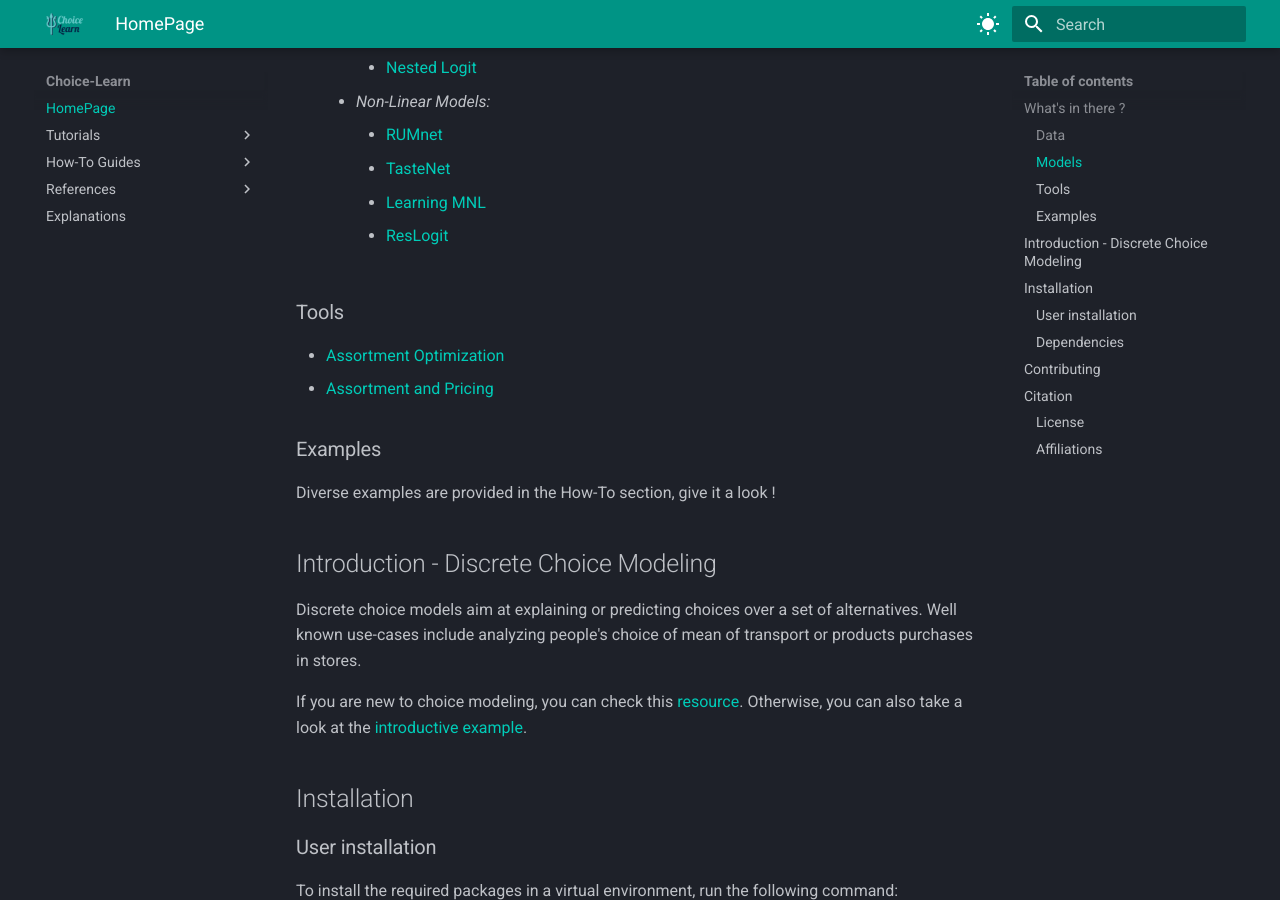
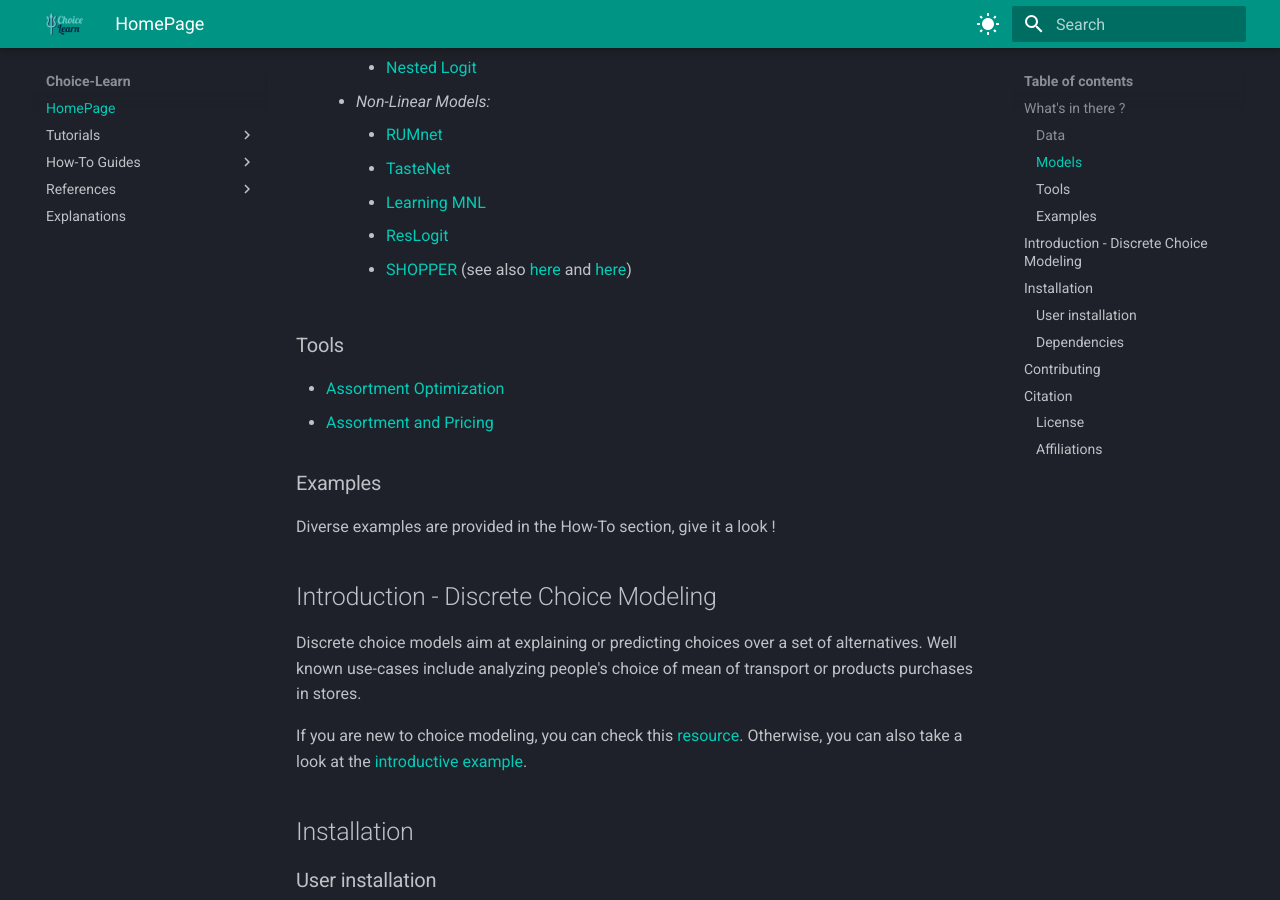
Before and after one commit to artefactory/choice-learn, an MkDocs documentation site: the page built from docs/index.md, in a window 1280 px wide and 900 px high, scrolled down 1614 px. Built offline with MkDocs 1.6.1 and Material for MkDocs 9.7.7, drawn with Linux system fonts in a browser that asks for light colours.

Commit message:
DOC: add SHOPPER references in documentation index

```diff
--- a/docs/index.md
+++ b/docs/index.md
@@ -56,6 +56,7 @@ Here is a quick overview of the different functionalities offered by Choice-Lear
         - [TasteNet](./references/models/references_tastenet.md)
         - [Learning MNL](./references/models/references_learning_mnl.md)
         - [ResLogit](./references/models/references_reslogit.md)
+        - [SHOPPER](./references/basket_models/references_shopper.md) (see also [here](./references/basket_models/references_trip_dataset.md) and [here](./references/basket_models/references_base_basket.md))
 
 ### Tools
 - [Assortment Optimization](./references/toolbox/references_assortment_optimizer.md)
```
